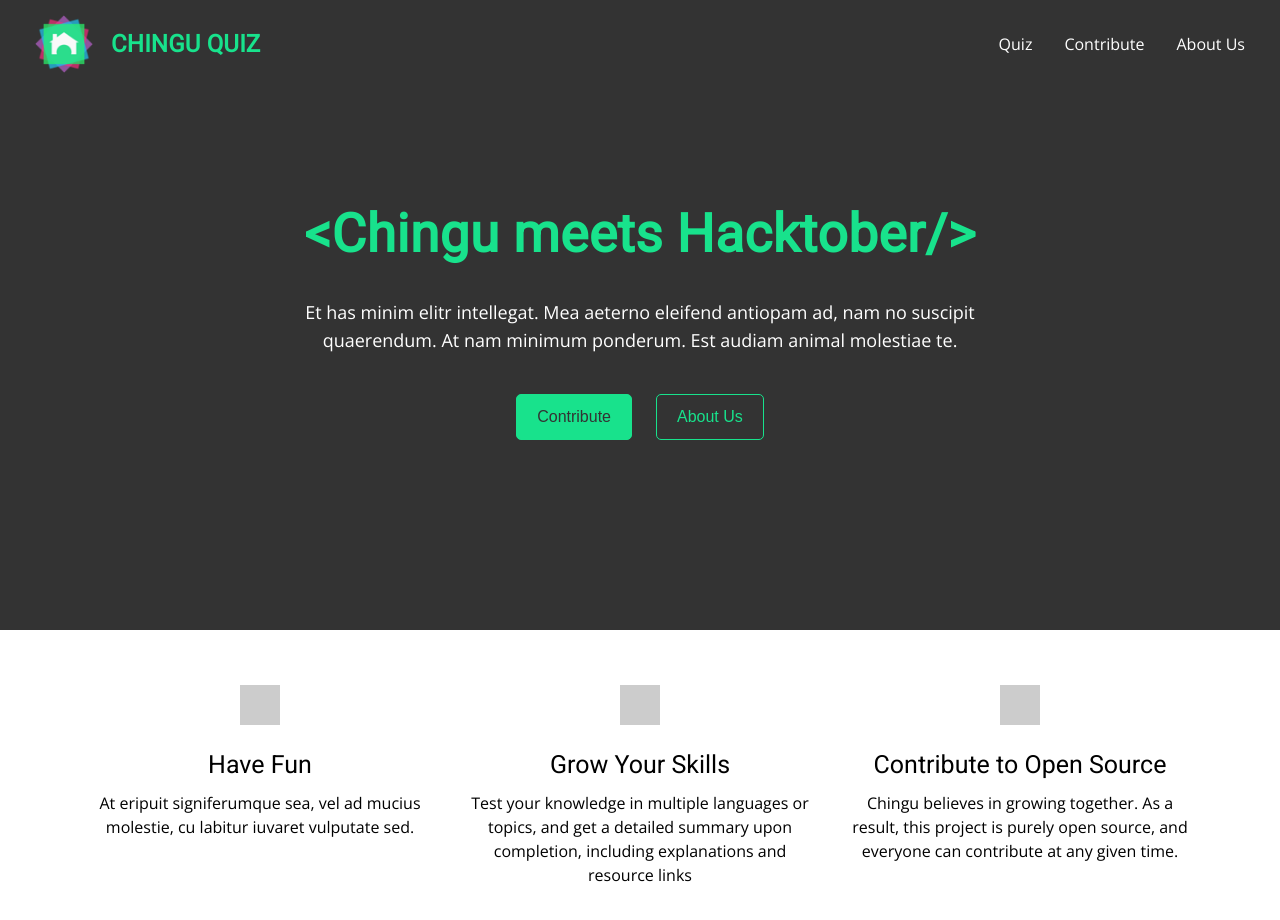
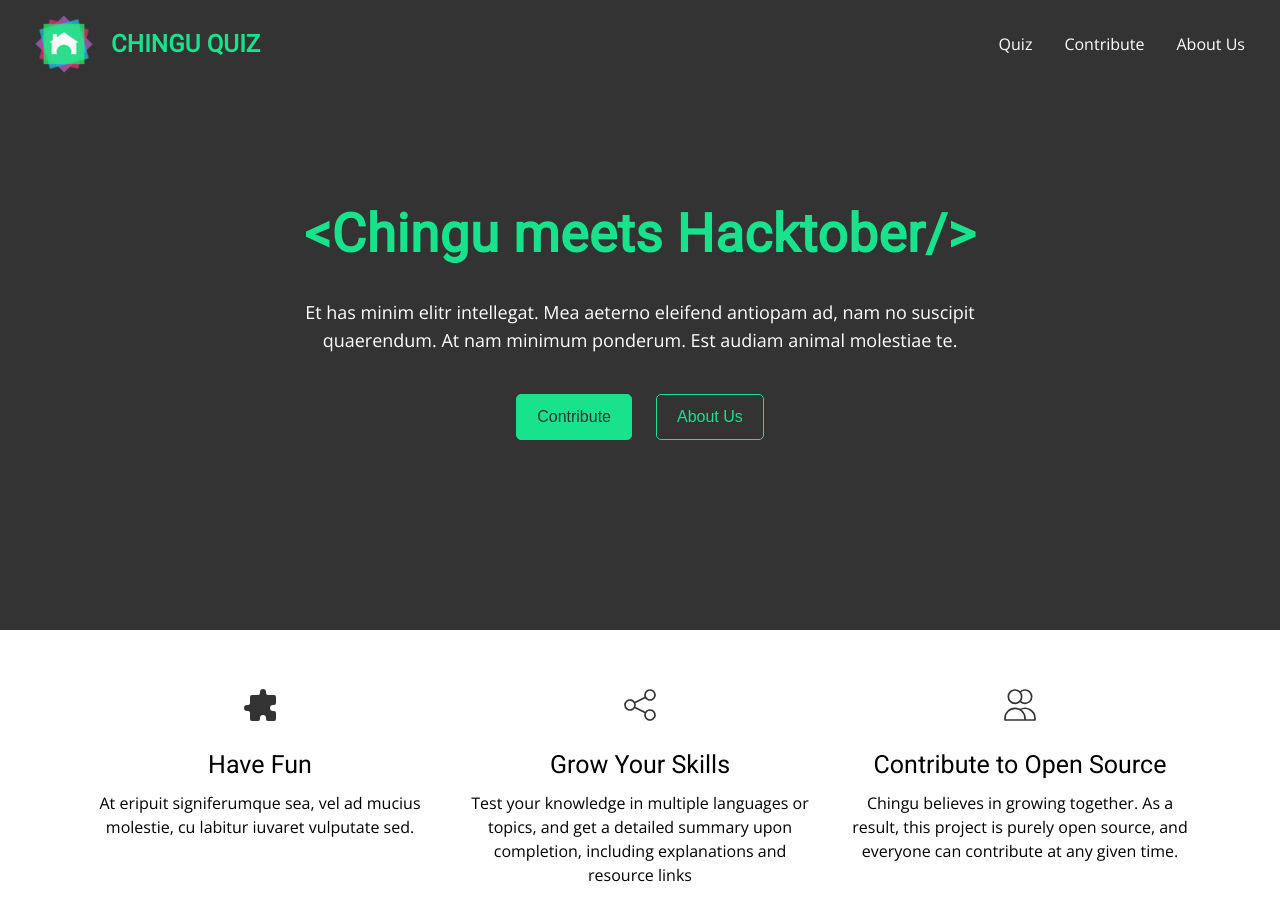
Before and after one commit to chingu-voyages/moonshot-chingu-quiz, a Next.js app in the folder client/: page / in a window 1280 px wide. Shown: the top 920 px of the page. Built offline with nearby package versions, Linux system fonts and the light colour scheme.

Commit message:
#33 add info section icons

```diff
--- a/client/components/frontpage/InfoSection.js
+++ b/client/components/frontpage/InfoSection.js
@@ -38,7 +38,6 @@ const InfoBox = styled.div`
 const Icon = styled.div`
   width: 40px;
   height: 40px;
-  background: #ccc;
   margin: 0 auto 25px;
 `;
 
@@ -60,7 +59,15 @@ const InfoSection = () => {
     <Wrapper>
       <InnerWrapper>
         <InfoBox>
-          <Icon />
+          <Icon>
+            <svg
+              xmlns="http://www.w3.org/2000/svg"
+              viewBox="0 0 20 20"
+              fill="#333"
+            >
+              <path d="M10 3.5a1.5 1.5 0 013 0V4a1 1 0 001 1h3a1 1 0 011 1v3a1 1 0 01-1 1h-.5a1.5 1.5 0 000 3h.5a1 1 0 011 1v3a1 1 0 01-1 1h-3a1 1 0 01-1-1v-.5a1.5 1.5 0 00-3 0v.5a1 1 0 01-1 1H6a1 1 0 01-1-1v-3a1 1 0 00-1-1h-.5a1.5 1.5 0 010-3H4a1 1 0 001-1V6a1 1 0 011-1h3a1 1 0 001-1v-.5z" />
+            </svg>
+          </Icon>
           <Headline>Have Fun</Headline>
           <Text>
             At eripuit signiferumque sea, vel ad mucius molestie, cu labitur
@@ -69,7 +76,22 @@ const InfoSection = () => {
         </InfoBox>
 
         <InfoBox>
-          <Icon />
+          <Icon>
+            <svg
+              xmlns="http://www.w3.org/2000/svg"
+              viewBox="0 0 24 24"
+              stroke="currentColor"
+              fill="none"
+            >
+              <path
+                strokeLinecap="round"
+                strokeLinejoin="round"
+                strokeWidth={1}
+                stroke="#333"
+                d="M8.684 13.342C8.886 12.938 9 12.482 9 12c0-.482-.114-.938-.316-1.342m0 2.684a3 3 0 110-2.684m0 2.684l6.632 3.316m-6.632-6l6.632-3.316m0 0a3 3 0 105.367-2.684 3 3 0 00-5.367 2.684zm0 9.316a3 3 0 105.368 2.684 3 3 0 00-5.368-2.684z"
+              />
+            </svg>
+          </Icon>
           <Headline>Grow Your Skills</Headline>
           <Text>
             Test your knowledge in multiple languages or topics, and get a
@@ -79,7 +101,21 @@ const InfoSection = () => {
         </InfoBox>
 
         <InfoBox>
-          <Icon />
+          <Icon>
+            <svg
+              xmlns="http://www.w3.org/2000/svg"
+              fill="none"
+              viewBox="0 0 24 24"
+              stroke="#333"
+            >
+              <path
+                strokeLinecap="round"
+                strokeLinejoin="round"
+                strokeWidth={1}
+                d="M12 4.354a4 4 0 110 5.292M15 21H3v-1a6 6 0 0112 0v1zm0 0h6v-1a6 6 0 00-9-5.197M13 7a4 4 0 11-8 0 4 4 0 018 0z"
+              />
+            </svg>
+          </Icon>
           <Headline>Contribute to Open Source</Headline>
           <Text>
             Chingu believes in growing together. As a result, this project is
```
